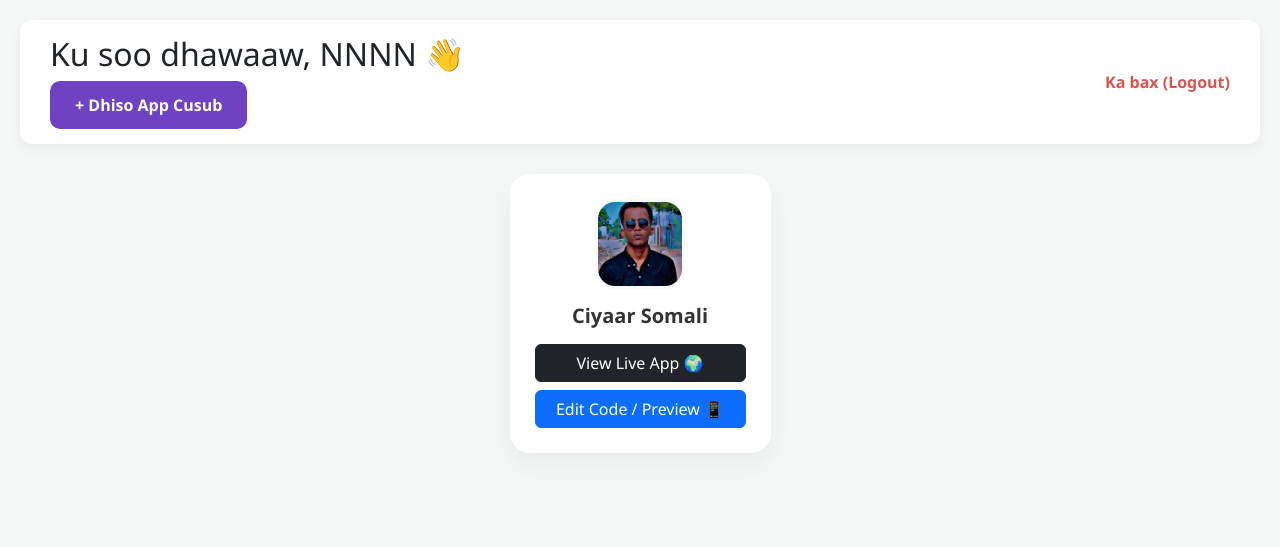
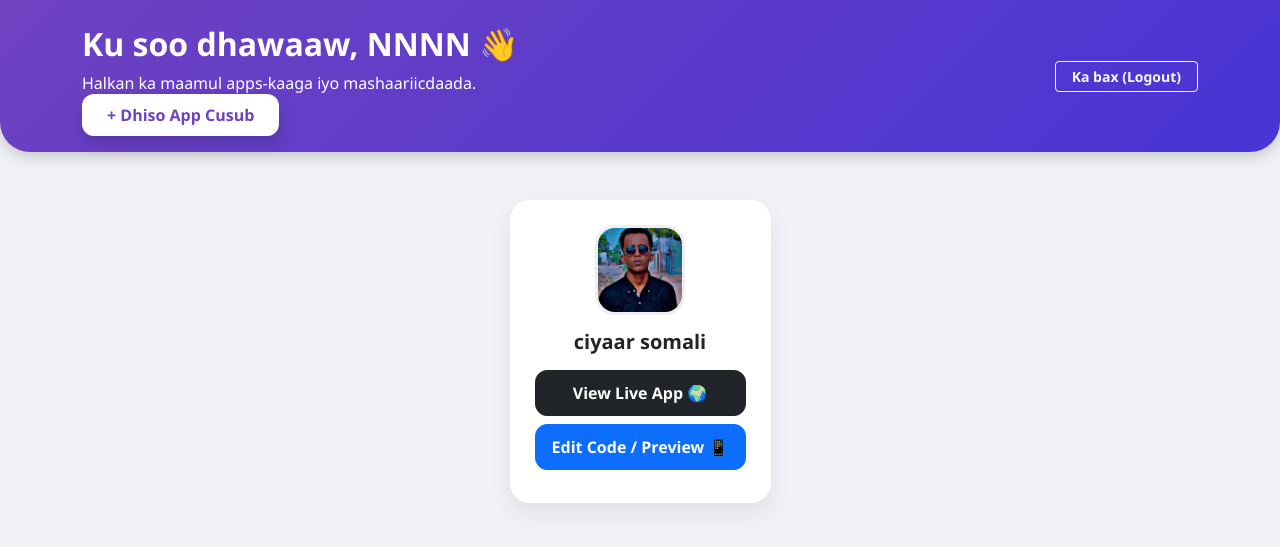
Before and after one commit to Abdi-Dev-2026/AppBuilderProject, a Django app: page /dashboard/ in a window 1280 px wide. Shown: the top 547 px of the page. Run offline with Django 5.2, Linux system fonts and the light colour scheme; a user stored in the database is signed in; data comes from the database, SQL or seed files in the repository; both versions use the stored data as it was after the commit.

Commit message:
Dashboard-ka waa la qurxiyey

```diff
--- a/core/templates/core/dashboard.html
+++ b/core/templates/core/dashboard.html
@@ -6,26 +6,27 @@
     <title>Dashboard - My App Store</title>
     <link href="https://cdn.jsdelivr.net/npm/bootstrap@5.3.0/dist/css/bootstrap.min.css" rel="stylesheet">
     <style>
-        body { background-color: #f4f7f6; font-family: 'Segoe UI', Tahoma, Geneva, Verdana, sans-serif; margin: 0; padding: 20px; }
-        .navbar-custom { background: #fff; padding: 15px 30px; border-radius: 12px; box-shadow: 0 4px 12px rgba(0,0,0,0.05); display: flex; justify-content: space-between; align-items: center; margin-bottom: 30px; }
-        .app-card { background: #fff; border-radius: 20px; padding: 25px; text-align: center; box-shadow: 0 10px 25px rgba(0,0,0,0.05); transition: 0.3s; height: 100%; border: none; }
-        .app-card:hover { transform: translateY(-10px); box-shadow: 0 15px 35px rgba(0,0,0,0.1); }
-        .app-card img { width: 90px; height: 90px; border-radius: 20px; object-fit: cover; margin-bottom: 15px; border: 3px solid #f8f9fa; }
-        .app-card h3 { font-size: 1.25rem; color: #333; font-weight: 700; text-transform: capitalize; }
-        .btn-group-vertical .btn { margin-bottom: 8px; border-radius: 10px !important; font-weight: 600; padding: 10px; font-size: 0.9rem; }
-        .btn-create { background: #6f42c1; color: white; padding: 12px 25px; border-radius: 10px; text-decoration: none; font-weight: bold; transition: 0.3s; border: none; }
-        .btn-create:hover { background: #5a32a3; color: white; }
-        .logout-btn { color: #d9534f; text-decoration: none; font-weight: bold; }
+        body { background: #f0f2f5; font-family: 'Segoe UI', sans-serif; margin: 0; padding: 0; }
+        .header-bar { background: linear-gradient(135deg, #6f42c1, #4834d4); color: white; padding: 25px; border-bottom-left-radius: 30px; border-bottom-right-radius: 30px; box-shadow: 0 4px 15px rgba(0,0,0,0.2); }
+        .app-card { background: white; border-radius: 20px; padding: 25px; text-align: center; border: none; box-shadow: 0 10px 25px rgba(0,0,0,0.08); transition: 0.3s; height: 100%; }
+        .app-card:hover { transform: translateY(-10px); box-shadow: 0 15px 35px rgba(0,0,0,0.15); }
+        .app-card img { width: 90px; height: 90px; border-radius: 20px; object-fit: cover; margin-bottom: 15px; border: 3px solid #eee; }
+        .btn-custom { border-radius: 12px; font-weight: 600; padding: 10px; margin-bottom: 8px; width: 100%; transition: 0.3s; }
+        .btn-create { background: white; color: #6f42c1; border-radius: 12px; padding: 10px 25px; text-decoration: none; font-weight: bold; }
+        .btn-create:hover { background: #f8f9fa; transform: scale(1.05); }
     </style>
 </head>
 <body>
 
-    <div class="navbar-custom">
-        <div>
-            <h2 class="m-0">Ku soo dhawaaw, {{ request.user.username }} 👋</h2>
-            <a href="{% url 'create_app' %}" class="btn-create d-inline-block mt-2">+ Dhiso App Cusub</a>
+    <div class="header-bar mb-5">
+        <div class="container d-flex justify-content-between align-items-center">
+            <div>
+                <h2 class="fw-bold">Ku soo dhawaaw, {{ request.user.username }} 👋</h2>
+                <p class="mb-2">Halkan ka maamul apps-kaaga iyo mashaariicdaada.</p>
+                <a href="{% url 'create_app' %}" class="btn-create shadow">+ Dhiso App Cusub</a>
+            </div>
+            <a href="{% url 'logout' %}" class="btn btn-outline-light btn-sm fw-bold px-3">Ka bax (Logout)</a>
         </div>
-        <a href="{% url 'logout' %}" class="logout-btn">Ka bax (Logout)</a>
     </div>
 
     <div class="container">
@@ -41,19 +42,19 @@
                             <img src="https://via.placeholder.com/90" alt="No Icon">
                         {% endif %}
 
-                        <h3>{{ app.name }}</h3>
+                        <h3 class="fw-bold h5 mb-3">{{ app.name }}</h3>
 
-                        <div class="d-grid gap-2 mt-3">
-                            <a href="{% url 'app_detail' app.slug %}" class="btn btn-dark" target="_blank">
+                        <div class="d-grid">
+                            <a href="{% url 'app_detail' app.slug %}" class="btn btn-dark btn-custom" target="_blank">
                                 View Live App 🌍
                             </a>
 
-                            <a href="{% url 'edit_code' app.id %}" class="btn btn-primary">
+                            <a href="{% url 'edit_code' app.id %}" class="btn btn-primary btn-custom">
                                 Edit Code / Preview 📱
                             </a>
 
                             {% if app.download_link %}
-                                <a href="{{ app.download_link }}" class="btn btn-success" target="_blank">
+                                <a href="{{ app.download_link }}" class="btn btn-success btn-custom" target="_blank">
                                     Download App ⬇️
                                 </a>
                             {% endif %}
@@ -64,7 +65,7 @@
                 <div class="col-12 text-center mt-5">
                     <div class="p-5 bg-white rounded-4 shadow-sm">
                         <p class="fs-5 text-muted">Weli ma jiraan Apps aad dhisatay. Bilow hadda!</p>
-                        <a href="{% url 'create_app' %}" style="color: #6f42c1; font-weight: bold; text-decoration: none;">Riix halkan si aad u dhisatid app-kaagii ugu horreeyay.</a>
+                        <a href="{% url 'create_app' %}" class="fw-bold text-primary text-decoration-none">Riix halkan si aad u dhisatid app-kaagii ugu horreeyay.</a>
                     </div>
                 </div>
             {% endfor %}
```
Also changed, not shown: core/templates/core/login.html (+16 -9 lines), core/templates/core/register.html (+33 -12 lines), db.sqlite3.
